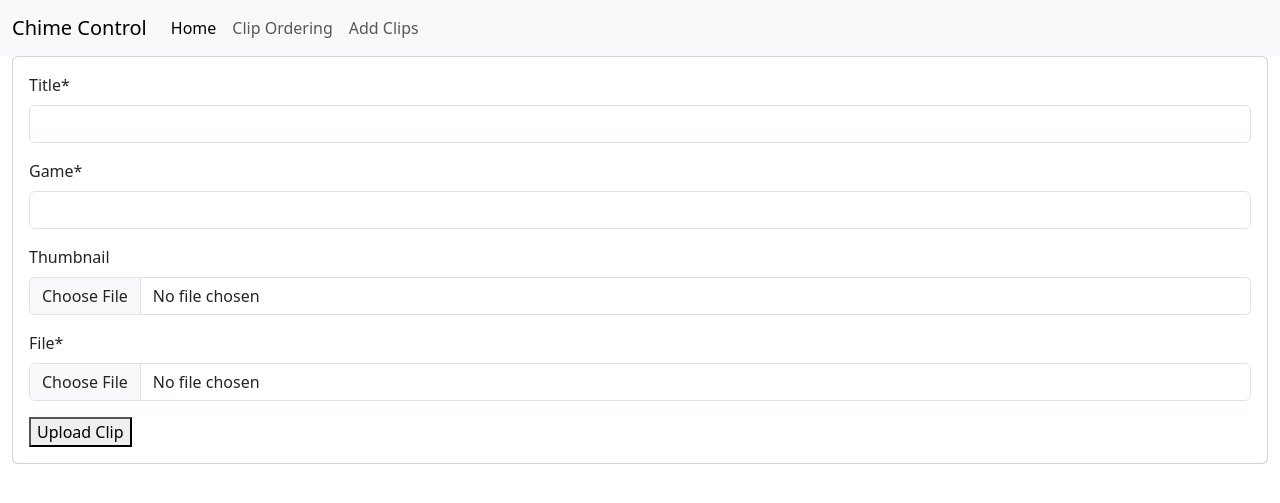
After one commit to PoDuck/pi_chime, a Django app: page /clips/create/ in a window 1280 px wide. The commit adds this page. Shown: the top 503 px of the page. Run offline with Django 5.2, Linux system fonts and the light colour scheme; some libraries are stand-ins or nearby versions.

Commit message:
Added upload form

```diff
--- a/chime/settings.py
+++ b/chime/settings.py
@@ -37,6 +37,8 @@ INSTALLED_APPS = [
     'django.contrib.sessions',
     'django.contrib.messages',
     'django.contrib.staticfiles',
+    'crispy_forms',
+    'crispy_bootstrap5',
     'clips.apps.ClipsConfig',
 ]
 
@@ -126,3 +128,6 @@ MEDIA_ROOT = str(BASE_DIR / 'media')
 # https://docs.djangoproject.com/en/5.0/ref/settings/#default-auto-field
 
 DEFAULT_AUTO_FIELD = 'django.db.models.BigAutoField'
+
+CRISPY_ALLOWED_TEMPLATE_PACKS = "bootstrap5"
+CRISPY_TEMPLATE_PACK = "bootstrap5"
--- /dev/null
+++ b/clips/forms.py
@@ -0,0 +1,8 @@
+from django import forms
+from .models import Clip
+
+
+class ClipUploadForm(forms.ModelForm):
+    class Meta:
+        model = Clip
+        fields = ["title", "game", "thumbnail", "file"]
--- a/clips/templates/clips/clip_list.html
+++ b/clips/templates/clips/clip_list.html
@@ -42,7 +42,7 @@
                 <span class="pull-left">
                     <img src="{{ object.thumbnail_url }}" width="30" height="30" class="img-responsive img-rounded"
                          alt="icon"/>
-                    <a class="play" data-id="{{ object.id }}" href="{{ object.file_url }}">{{ object.title }}</a>
+                    <a class="play" data-id="{{ object.id }}" href="{{ object.file_url }}">{{ object.game }} - {{ object.title }}</a>
                 </span>
                 <span class="ms-auto">
                     <audio controls>
--- /dev/null
+++ b/clips/templates/clips/upload.html
@@ -0,0 +1,15 @@
+{% extends 'base.html' %}{% load crispy_forms_tags %}
+
+{% load static %}
+
+{% block content %}
+    <div class="card">
+        <div class="card-body">
+            <form method="post" enctype="multipart/form-data">
+                {% csrf_token %}
+                {{ form|crispy }}
+                <button type="submit">Upload Clip</button>
+            </form>
+        </div>
+    </div>
+{% endblock %}
--- a/clips/urls.py
+++ b/clips/urls.py
@@ -4,4 +4,5 @@ from . import views
 urlpatterns = [
     path('', views.ClipsList.as_view(), name='clip_list'),
     path('<int:pk>/', views.ClipsList.as_view(), name='play_clip'),
+    path("create/", views.ClipUploadView.as_view(), name="add_clip")
 ]
--- a/clips/views.py
+++ b/clips/views.py
@@ -9,9 +9,11 @@ import json
 from django.shortcuts import render
 from django.http import JsonResponse, HttpResponse
 from django.views import View
+from django.views.generic import CreateView
 from django.views.decorators.csrf import ensure_csrf_cookie
 from django.utils.decorators import method_decorator
-
+from .forms import ClipUploadForm
+from django.urls import reverse_lazy
 
 class ClipsList(View):
     template_name = "clips/clip_list.html"
@@ -54,13 +56,16 @@ class ClipsList(View):
                 media_player.play()
                 sleep(3)
                 media_player.stop()
-                # media_player = vlc.MediaPlayer()
-                # media = vlc.Media("/home/poduck/PycharmProjects/chime/media/clips/waka_waka_clip.mp3")
-                # media_player.set_media(media)
-                # media_player.play()
 
             except KeyError:
                 HttpResponse(status="500", content="Malformed Data!")
             return JsonResponse({"success": True}, status=200)
         else:
             return JsonResponse({"success": False}, status=400)
+
+
+class ClipUploadView(CreateView):
+    model = Clip
+    form_class = ClipUploadForm
+    template_name = 'clips/upload.html'
+    success_url = reverse_lazy('index')
--- a/templates/base.html
+++ b/templates/base.html
@@ -25,13 +25,15 @@
                     <a class="nav-link" href="{% url 'clip_list' %}">Clip Ordering</a>
                 </li>
                 <li class="nav-item">
-                    <a class="nav-link" href="#">Add Clips</a>
+                    <a class="nav-link" href="{% url 'add_clip' %}">Add Clips</a>
                 </li>
             </ul>
         </div>
     </div>
 </nav>
-{% block content %}{% endblock content %}
+<div class="container-fluid">
+    {% block content %}{% endblock content %}
+</div>
 <script src="https://cdn.jsdelivr.net/npm/bootstrap@5.3.3/dist/js/bootstrap.bundle.min.js"
         integrity="sha384-YvpcrYf0tY3lHB60NNkmXc5s9fDVZLESaAA55NDzOxhy9GkcIdslK1eN7N6jIeHz"
         crossorigin="anonymous"></script>
```
